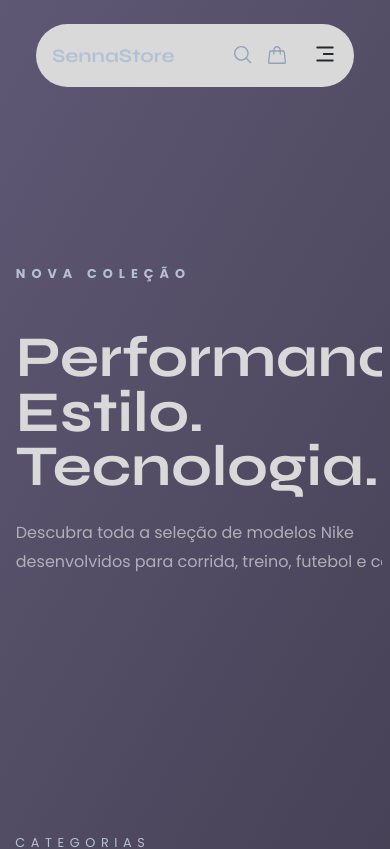
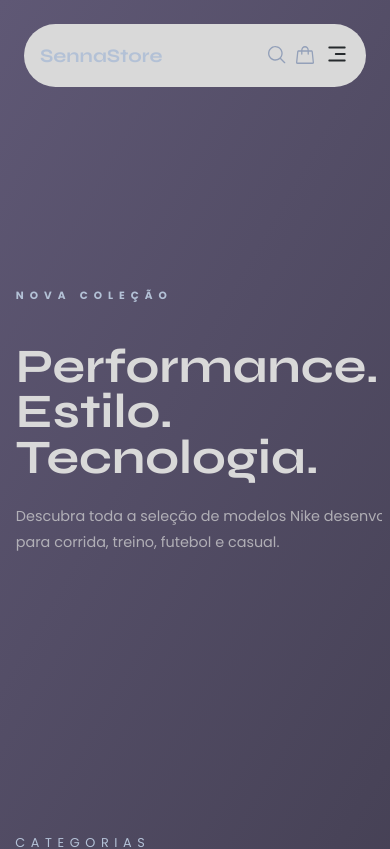
Before and after one commit to hsenadasilva132/senna-store, a React (Vite) app: page /shop in a window 390 px wide. Shown: the top 849 px of the page. Built offline with nearby package versions, Linux system fonts and the light colour scheme; no server answers.

Commit message:
Ajustes no visual - 2

```diff
--- a/src/components/Payment/PaymentSummary.jsx
+++ b/src/components/Payment/PaymentSummary.jsx
@@ -137,7 +137,6 @@ function PaymentSummary() {
                 <div className='payment-summary-total' onClick={handleFinishOrder}>
                     <div>
                         <span>Confirmar Pagamento</span>
-                        <br />
                         <small>Total incluindo o frete</small>
                     </div>
                     <h2>{formatPrice(checkoutTotal)}</h2>
--- a/src/styles/navbar.css
+++ b/src/styles/navbar.css
@@ -471,6 +471,7 @@
 
     .hamburger-btn {
         display: block;
+        margin-left: 8px;
     }
 
     .cart-count {
@@ -493,7 +494,7 @@
     }
 
     .navbar {
-        width: calc(100% - 72px);
+        width: calc(100% - 48px);
         padding: 4px 16px;
     }
 
@@ -501,14 +502,22 @@
         font-size: 1.2rem;
     }
 
+    .nav-icons {
+        gap: 10px;
+    }
+
     .nav-icons img.icon-bag, img.icon-search {
         width: 18px;
         height: 18px;
-        margin-left: 14px;
+        margin-left: 0;
     }
 
     .mobile-menu {
         width: 100%;
         max-width: none;
     }
+
+    .hamburger-btn {
+        margin-left: 0;
+    }
 }
--- a/src/styles/paymentHeader.css
+++ b/src/styles/paymentHeader.css
@@ -3,6 +3,7 @@
     display: flex;
     justify-content: space-between;
     flex-direction: row-reverse;
+    flex-wrap: wrap;
     gap: 20px;
     padding: 36px;
     overflow: hidden;
@@ -12,6 +13,13 @@
         #222530,
         #17191f
     );
+}
+
+.payment-content h1,
+.payment-content p {
+    max-width: 100%;
+    overflow-wrap: break-word;
+    word-break: break-word;
 }
 
 .payment-header::before {
@@ -48,6 +56,8 @@
     position: relative;
     z-index: 2;
     max-width: 620px;
+    min-width: 0;
+    width: 100%;
 }
 
 .payment-content h1 {
@@ -116,7 +126,21 @@
     }
 }
 
+
 @media(max-width: 600px) {
+    .payment-header {
+        padding: 20px;
+    }
+
+    .payment-content h1 {
+        font-size: 1.8rem;
+    }
+
+    .payment-content p {
+        font-size: .8rem;
+        max-width: 100%;
+    }
+
     .payment-header span {
         text-wrap: nowrap;
         padding: 8px 16px;
--- a/src/styles/paymentSummary.css
+++ b/src/styles/paymentSummary.css
@@ -127,20 +127,36 @@
     }
 
     .payment-summary-total {
-        padding: 16px;
+        padding: 14px 24px;
         justify-content: space-around;
-        gap: 4px;
+        gap: 12px;
+        border-radius: 40px;
+    }
+
+    .payment-summary-total > div {
+        display: flex;
+        flex-direction: column;
+        justify-content: center;
+        line-height: 1.2;
     }
 
     .payment-summary-total h2 {
         font-size: 1.6rem;
         margin: 0;
+        white-space: nowrap;
     }
 
     .payment-summary-total span {
-        font-size: 1.2rem;
-        text-align: center;
+        font-size: 1rem;
+        text-align: left;
         margin: 0;
+        white-space: nowrap;
+    }
+
+    .payment-summary-total small {
+        font-size: .7rem;
+        opacity: .75;
+        white-space: nowrap;
     }
 }
 
@@ -152,17 +168,20 @@
 
     .payment-summary-total {
         flex-direction: row;
+        padding: 12px 18px;
+        border-radius: 32px;
+        gap: 8px;
     }
 
     .payment-summary-total span {
-        font-size: 1rem;
+        font-size: .9rem;
     }
 
     .payment-summary-total h2 {
-        font-size: 1.2rem;
+        font-size: 1.15rem;
     }
 
     .payment-summary-total small {
-        font-size: .7rem;
+        font-size: .65rem;
     }
 }
--- a/src/styles/shopHero.css
+++ b/src/styles/shopHero.css
@@ -84,3 +84,18 @@
         max-width: 420px;
     }
 }
+
+@media(max-width: 600px) {
+
+    .shop-label {
+        font-size: .66rem;
+    }
+
+    .shop-hero h1 {
+        font-size: 3rem;
+    }
+
+    .shop-hero p {
+        font-size: .9rem;
+    }
+}
```
